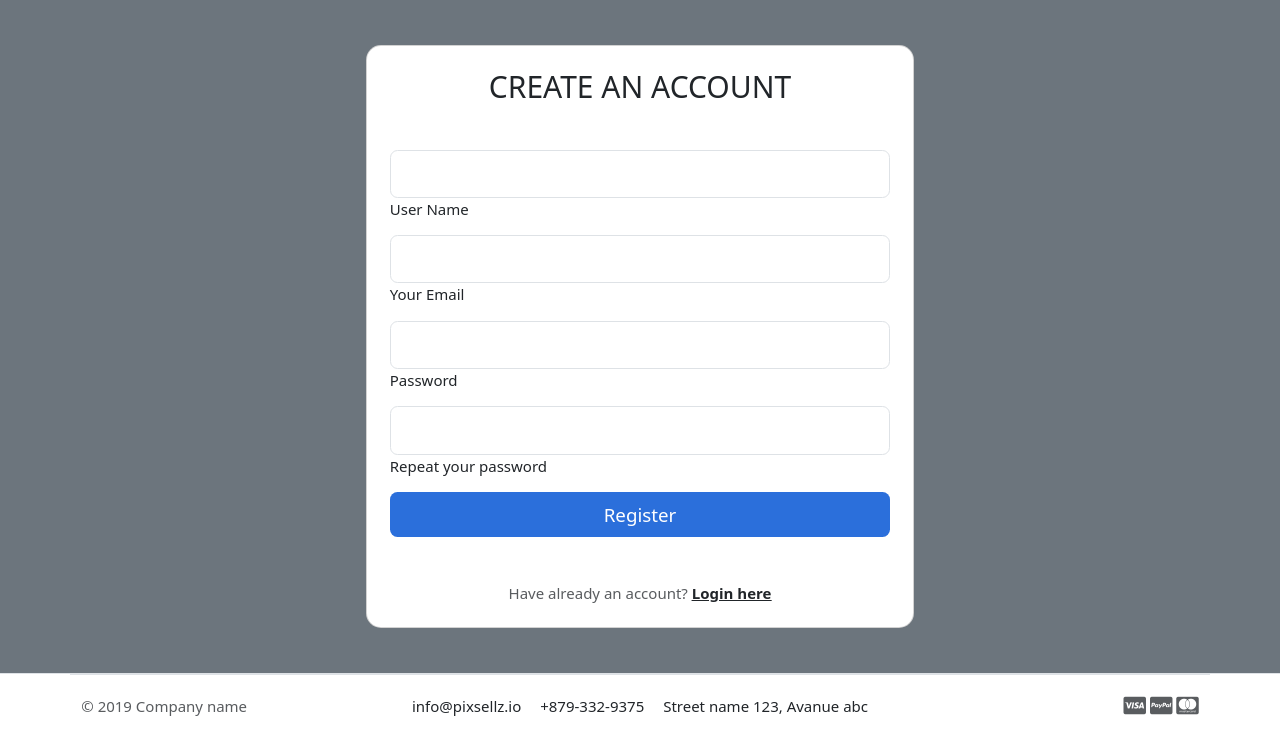
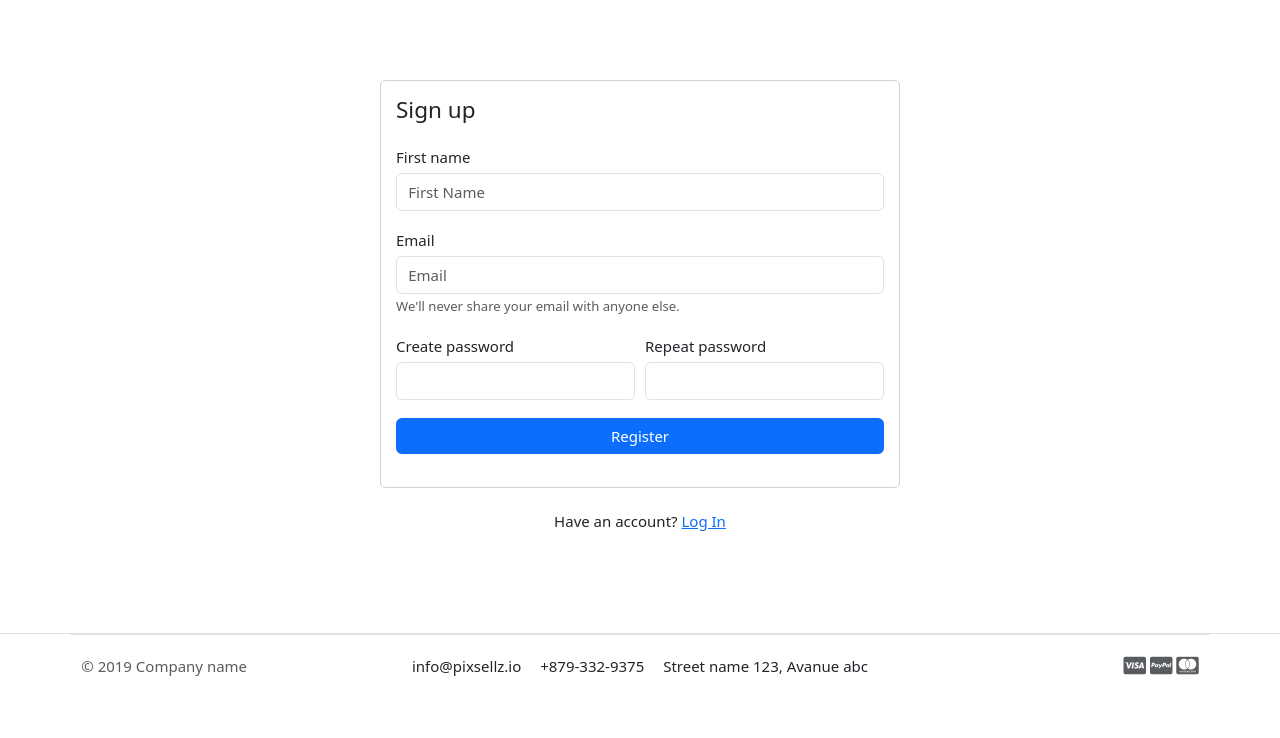
Before and after one commit to AKSHAYKUTHAL/OneCart, a Django app: page /account/register in a window 1280 px wide. Shown: the part 237-975 px from the top of the page. After the commit the page ends 913 px from the top, so only its background shows below. Run offline with Django 4.2, Linux system fonts and the light colour scheme; data that the repository does not hold is empty; some libraries are stand-ins or nearby versions; some web fonts are replaced.

Commit message:
login and register template update

```diff
--- a/account/urls.py
+++ b/account/urls.py
@@ -3,7 +3,7 @@ from . import views
 
 urlpatterns = [
     path('register', views.register, name='register'),
-    path('login/', views.CustomLoginView.as_view(), name='login'),  # Define the URL pattern for the custom login view
+    path('login/', views.login, name='login'),  # Define the URL pattern for the custom login view
     path('logout', views.logout, name='logout'),
 
 ]
--- a/account/views.py
+++ b/account/views.py
@@ -45,8 +45,3 @@ def login(request):
 def logout(request):
     auth.logout(request)
     return redirect('/')
-
-
-
-class CustomLoginView(LoginView):
-    template_name = 'account/login.html'  # Replace with your custom login template
--- a/templates/account/register.html
+++ b/templates/account/register.html
@@ -7,58 +7,54 @@ Register
 
 {% block content %}
 
-<section>
-    <div class="mask d-flex align-items-center h-100 gradient-custom-3 bg-secondary padding">
-      <div class="container h-100">
-        <div class="row d-flex justify-content-center align-items-center h-100">
-          <div class="col-12 col-md-9 col-lg-7 col-xl-6 m-5">
-            <div class="card" style="border-radius: 15px;">
-              <div class="card-body p-4">
-                <h2 class="text-uppercase text-center mb-5">Create an account</h2>
 
-                <form method="post">
-                  {% csrf_token %}
+<!-- ========================= SECTION CONTENT ========================= -->
+<section class="section-content padding-y">
 
-                  <div class="form-outline mb-2">
-                    <input type="text" id="form3Example1cg" name="username" class="form-control form-control-lg" />
-                    <label class="form-label" for="form3Example1cg">User Name</label>
-                  </div>
+  <!-- ============================ COMPONENT REGISTER   ================================= -->
+    <div class="card mx-auto" style="max-width:520px; margin-top:40px;">
+      <article class="card-body">
+        <header class="mb-4"><h4 class="card-title">Sign up</h4></header>
+          <form method="post">
+            {% csrf_token %}
+            <div class="form-row">
 
-                  <div class="form-outline mb-2">
-                    <input type="email" id="form3Example3cg" name="email" class="form-control form-control-lg" />
-                    <label class="form-label" for="form3Example3cg">Your Email</label>
-                  </div>
+              <div class="col form-group">
+                <label>First name</label>
+                <input type="text" class="form-control" placeholder="First Name" name="username">
+              </div> <!-- form-group end.// -->
+            </div> <!-- form-row end.// -->
 
-                  <div class="form-outline mb-2">
-                    <input type="password" id="form3Example4cg" name="password1" class="form-control form-control-lg" />
-                    <label class="form-label" for="form3Example4cg">Password</label>
-                  </div>
+            <div class="form-group">
+              <label>Email</label>
+              <input type="email" class="form-control" placeholder="Email" name="email">
+              <small class="form-text text-muted">We'll never share your email with anyone else.</small>
+            </div> <!-- form-group end.// -->
 
-                  <div class="form-outline mb-2">
-                    <input type="password" id="form3Example4cdg" name="password2" class="form-control form-control-lg" />
-                    <label class="form-label" for="form3Example4cdg">Repeat your password</label>
-                  </div>
+            <div class="form-row">
+              <div class="form-group col-md-6">
+                <label>Create password</label>
+                <input class="form-control" type="password" name="password1">
+              </div> <!-- form-group end.// -->
+              <div class="form-group col-md-6">
+                <label>Repeat password</label>
+                <input class="form-control" type="password" name="password2">
+              </div> <!-- form-group end.// -->
+            </div>
+            <div class="form-group">
+              <button type="submit" class="btn btn-primary btn-block"> Register  </button>
+            </div> <!-- form-group// -->
+            {% for message in messages %}
+              <h4 style="text-align: center;">{{message}}</h4>
+            {% endfor %}
+          </form>
+        </article><!-- card-body.// -->
+      </div> <!-- card .// -->
+      <p class="text-center mt-4">Have an account? <a href="{% url 'login' %}">Log In</a></p>
+      <br><br>
+  <!-- ============================ COMPONENT REGISTER  END.// ================================= -->
 
-                  <div class="d-flex justify-content-center">
-                    <button  type="submit"
-                      class="btn button-color btn-block btn-lg gradient-custom-4 text-white" >Register</button>
-                  </div>
 
-                  {% for message in messages %}
-                      <h4 style="text-align: center;">{{message}}</h4>
-                      {% endfor %}
-
-                  <p class="text-center text-muted mt-5 mb-0">Have already an account? <a href="{% url 'login' %}"
-                      class="fw-bold text-body"><u>Login here</u></a></p>
-
-                </form>
-
-              </div>
-            </div>
-          </div>
-        </div>
-      </div>
-    </div>
   </section>
 
   {% endblock %}
```
Also changed, not shown: templates/account/login.html (+25 -35 lines).
